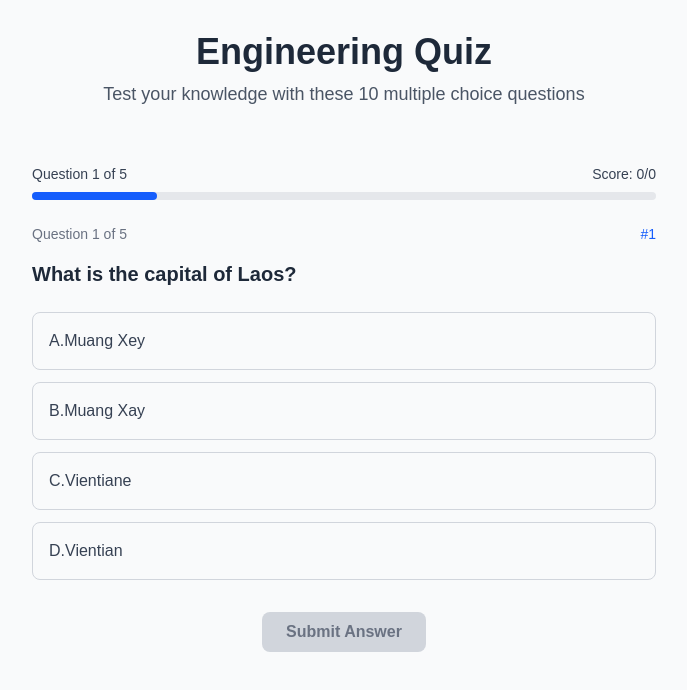
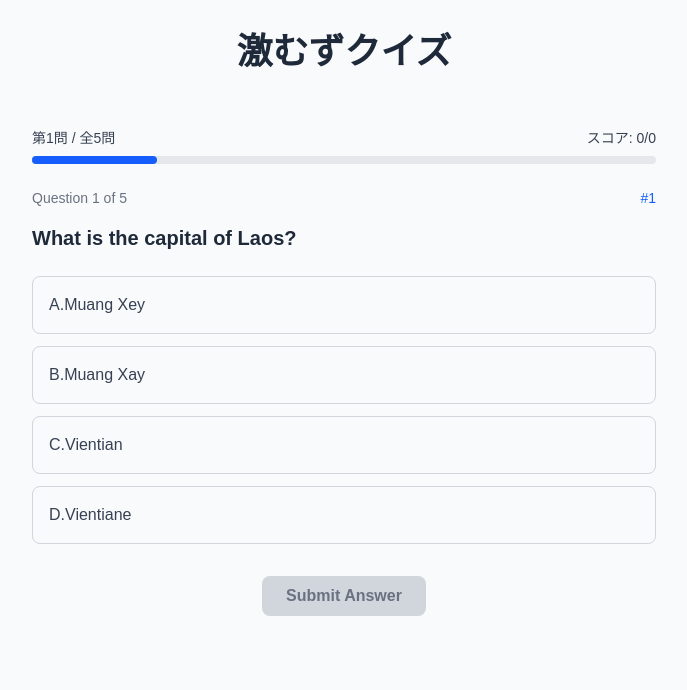
Before and after one commit to ChrisFletcher1989/a-quiz-engineers-can-cheat-on, a Next.js app: page /quiz in a window 1280 px wide. Shown: the top 690 px of the page, without its empty margins (296-983 px from the left). Built offline with nearby package versions, Linux system fonts and the light colour scheme.

Commit message:
fin quiz

```diff
--- a/src/app/page.tsx
+++ b/src/app/page.tsx
@@ -15,12 +15,8 @@ export default function Home() {
         />
         <div className="flex flex-col items-center gap-6 text-center sm:items-start sm:text-left">
           <h1 className="max-w-xs text-3xl font-semibold leading-10 tracking-tight text-black dark:text-zinc-50">
-            Engineering Quiz App
+            激むずっクイズ
           </h1>
-          <p className="max-w-md text-lg leading-8 text-zinc-600 dark:text-zinc-400">
-            Test your engineering knowledge with our interactive quiz. 10
-            multiple choice questions await you!
-          </p>
         </div>
         <div className="flex flex-col gap-4 text-base font-medium sm:flex-row">
           <Link
--- a/src/app/quiz/QuizPageClient.tsx
+++ b/src/app/quiz/QuizPageClient.tsx
@@ -7,7 +7,6 @@ export default function QuizPageClient({ questions }: { questions: any }) {
   useEffect(() => {
     const now = new Date().toISOString();
     document.cookie = `quizStartTime=${now}; path=/`;
-    console.log("Cookie set from QuizPageClient:", document.cookie);
   }, []);
 
   return <QuizClient questions={questions} />;
--- a/src/app/quiz/actions.ts
+++ b/src/app/quiz/actions.ts
@@ -19,7 +19,7 @@ const QUIZ_QUESTIONS: Question[] = [
   {
     id: 1,
     question: "What is the capital of Laos?",
-    options: ["Muang Xey", "Muang Xay", "Vientiane", "Vientian"],
+    options: ["Muang Xey", "Muang Xay", "Vientian", "Vientiane"],
     correctAnswer: 3,
     imageUrl: "/globe.svg",
   },
@@ -32,7 +32,7 @@ const QUIZ_QUESTIONS: Question[] = [
       "Image was corrupted",
       "Server is overloaded",
     ],
-    correctAnswer: 1,
+    correctAnswer: 0,
     imageUrl: "/window.svg",
   },
   {
@@ -56,9 +56,10 @@ const QUIZ_QUESTIONS: Question[] = [
   },
   {
     id: 5,
-    question: "What is the population of Alaska according to the 2020 census?", //CSS CLASS REVEALS
-    options: ["733,391", "733,392", "733,393", "733,394"],
-    correctAnswer: 1,
+    question:
+      "次の合同式を満たす 0≤n&lt;19×23 の整数 n を求めよ：n≡4(mod19), n≡8(mod23)",
+    options: ["440", "441", "443", "422"],
+    correctAnswer: 3,
     imageUrl: "/vercel.svg",
   },
 ];
--- a/src/app/quiz/page.tsx
+++ b/src/app/quiz/page.tsx
@@ -9,11 +9,8 @@ export default async function QuizPage() {
       <div className="container mx-auto px-4">
         <header className="text-center mb-8">
           <h1 className="text-4xl font-bold text-gray-800 dark:text-white mb-2">
-            Engineering Quiz
+            激むずクイズ
           </h1>
-          <p className="text-lg text-gray-600 dark:text-gray-300">
-            Test your knowledge with these 10 multiple choice questions
-          </p>
         </header>
 
         <QuizClient questions={questions} />
--- a/src/components/client/Question1.tsx
+++ b/src/components/client/Question1.tsx
@@ -72,7 +72,7 @@ export default function Question({
                   : "bg-gray-50 border-gray-300 text-gray-700 hover:bg-gray-100"
               } ${isSubmitted ? "cursor-not-allowed" : "cursor-pointer"}`}
             >
-              <span className={index === 1 ? "correctAnswer" : ""}>
+              <span className={index === 3 ? "correctAnswer" : ""}>
                 {String.fromCharCode(65 + index)}.
               </span>
               {option}
--- a/src/components/client/Question5.tsx
+++ b/src/components/client/Question5.tsx
@@ -1,4 +1,4 @@
-import React, { useState } from "react";
+import { useState } from "react";
 
 export default function Question5({
   question,
@@ -20,7 +20,7 @@ export default function Question5({
       onAnswerSubmit(selectedAnswer);
     }
   };
-
+  console.log("ヒント：Too many requests");
   return (
     <div>
       <h2>
--- a/src/components/client/QuizClient.tsx
+++ b/src/components/client/QuizClient.tsx
@@ -90,24 +90,24 @@ export default function QuizClient({ questions }: QuizClientProps) {
       <div className="max-w-2xl mx-auto p-6">
         <div className="bg-white dark:bg-gray-800 rounded-lg shadow-lg p-8 text-center">
           <h2 className="text-3xl font-bold mb-6 text-gray-800 dark:text-white">
-            Quiz Complete!
+            クイズ完了！
           </h2>
           <div className="mb-6">
             <div className="text-6xl font-bold text-blue-600 mb-2">{score}</div>
             <div className="text-xl text-gray-600 dark:text-gray-300">
-              out of {questions.length}
+              全{questions.length}問中
             </div>
           </div>
           <div className="mb-6">
             <div className="text-lg text-gray-700 dark:text-gray-300">
-              Your Score: {Math.round((score / questions.length) * 100)}%
+              あなたのスコア: {Math.round((score / questions.length) * 100)}%
             </div>
           </div>
           <button
             onClick={resetQuiz}
             className="bg-blue-600 hover:bg-blue-700 text-white font-semibold py-3 px-6 rounded-lg transition-colors"
           >
-            Retake Quiz
+            クイズをやり直す
           </button>
         </div>
       </div>
@@ -123,10 +123,10 @@ export default function QuizClient({ questions }: QuizClientProps) {
       <div className="mb-6">
         <div className="flex justify-between items-center mb-2">
           <span className="text-sm font-medium text-gray-700 dark:text-gray-300">
-            Question {currentQuestion + 1} of {questions.length}
+            第{currentQuestion + 1}問 / 全{questions.length}問
           </span>
           <span className="text-sm font-medium text-gray-700 dark:text-gray-300">
-            Score: {score}/{answeredQuestions.size}
+            スコア: {score}/{answeredQuestions.size}
           </span>
         </div>
         <div className="w-full bg-gray-200 dark:bg-gray-700 rounded-full h-2">
@@ -152,16 +152,14 @@ export default function QuizClient({ questions }: QuizClientProps) {
             onClick={resetQuiz}
             className="px-4 py-2 text-gray-600 dark:text-gray-400 hover:text-gray-800 dark:hover:text-gray-200 font-medium transition-colors"
           >
-            Reset Quiz
+            最初からやり直す
           </button>
 
           <button
             onClick={handleNextQuestion}
             className="bg-green-600 hover:bg-green-700 text-white font-semibold py-2 px-6 rounded-lg transition-colors"
           >
-            {currentQuestion < questions.length - 1
-              ? "Next Question"
-              : "View Results"}
+            {currentQuestion < questions.length - 1 ? "次の問題" : "結果を見る"}
           </button>
         </div>
       )}
```
